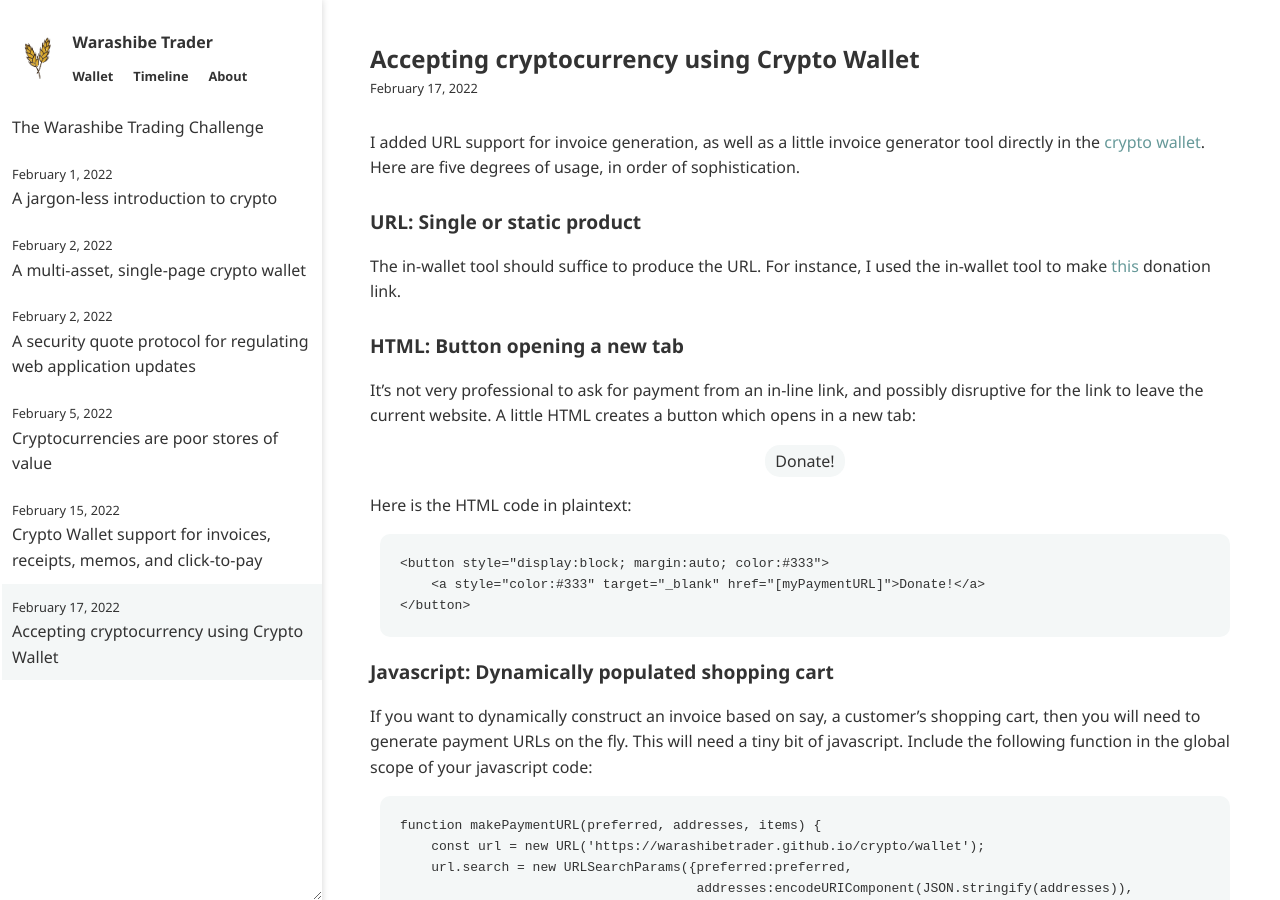
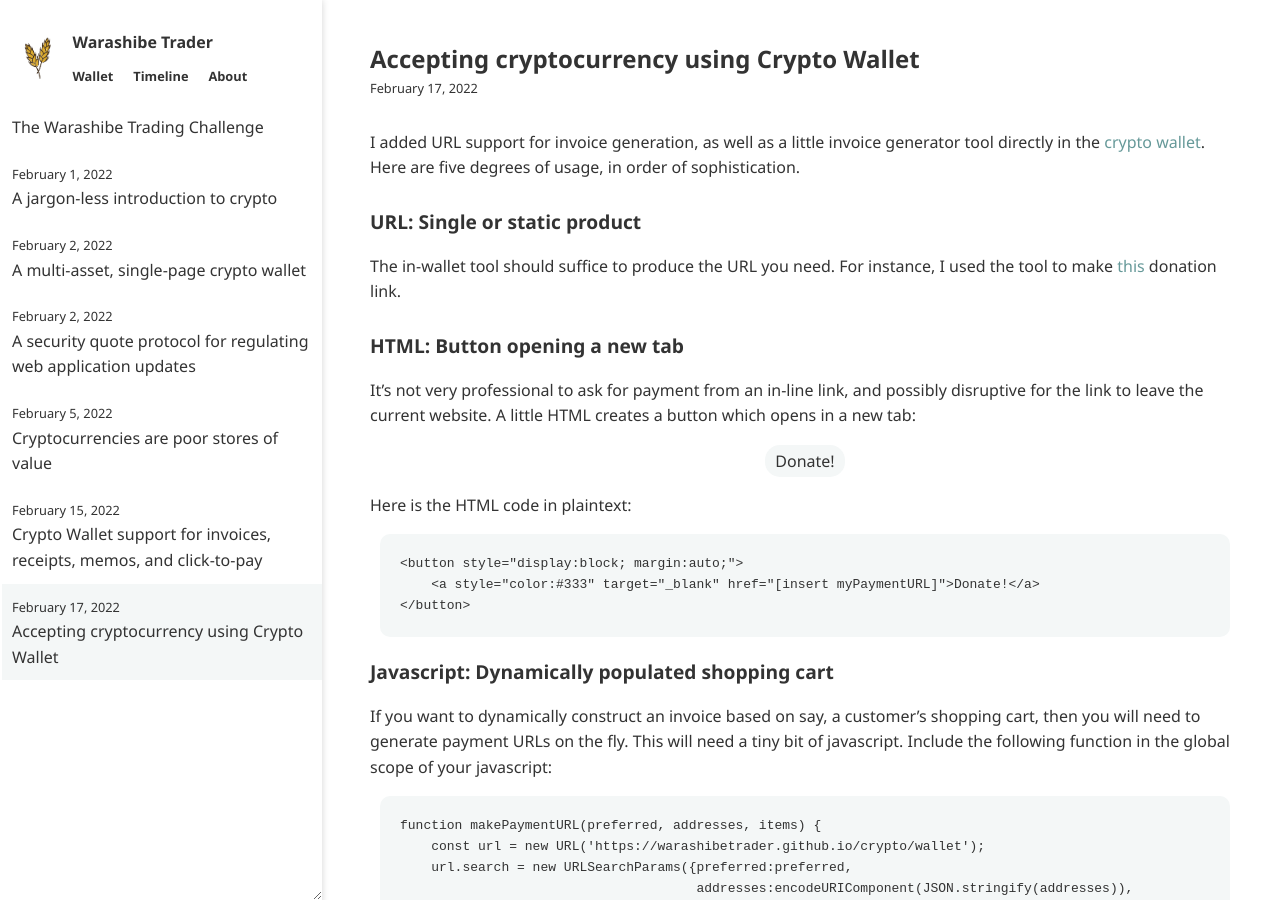
Before and after one commit to warashibetrader/warashibetrader.github.io, a Jekyll site: the page built from _posts/2022-02-17-invoices.md, in a window 1280 px wide and 900 px high. Built offline with Jekyll 4.4.1, drawn with Linux system fonts in a browser that asks for light colours.

Commit message:
Update 2022-02-17-invoices.md

```diff
--- a/_posts/2022-02-17-invoices.md
+++ b/_posts/2022-02-17-invoices.md
@@ -6,7 +6,7 @@ I added URL support for invoice generation, as well as a little invoice generato
 
 ### URL: Single or static product
 
-The in-wallet tool should suffice to produce the URL. For instance, I used the in-wallet tool to make [this](https://warashibetrader.github.io/crypto/wallet?preferred=XNO&addresses=%257B%2522XNO%2522%253A%2522nano_1gpquwssoy8491ajmxp9cxjb3o38imcxidissob7cxc38o6h6r4d8gg639b7%2522%257D&items=%255B%257B%2522item%2522%253A%2522Donation%2520to%2520the%2520developer%2522%252C%2522XNO%2522%253A%25221%2522%257D%252C%257B%2522item%2522%253A%2522A%2520memo%2522%252C%2522XNO%2522%253A%2522%2522%257D%255D) donation link.
+The in-wallet tool should suffice to produce the URL you need. For instance, I used the tool to make [this](https://warashibetrader.github.io/crypto/wallet?preferred=XNO&addresses=%257B%2522XNO%2522%253A%2522nano_1gpquwssoy8491ajmxp9cxjb3o38imcxidissob7cxc38o6h6r4d8gg639b7%2522%257D&items=%255B%257B%2522item%2522%253A%2522Donation%2520to%2520the%2520developer%2522%252C%2522XNO%2522%253A%25221%2522%257D%252C%257B%2522item%2522%253A%2522A%2520memo%2522%252C%2522XNO%2522%253A%2522%2522%257D%255D) donation link.
 
 
 
@@ -19,14 +19,14 @@ It's not very professional to ask for payment from an in-line link, and possibly
 
 Here is the HTML code in plaintext:
 
-    <button style="display:block; margin:auto; color:#333">
-        <a style="color:#333" target="_blank" href="[myPaymentURL]">Donate!</a>
+    <button style="display:block; margin:auto;">
+        <a style="color:#333" target="_blank" href="[insert myPaymentURL]">Donate!</a>
     </button>
 
 
 ### Javascript: Dynamically populated shopping cart
 
-If you want to dynamically construct an invoice based on say, a customer's shopping cart, then you will need to generate payment URLs on the fly. This will need a tiny bit of javascript. Include the following function in the global scope of your javascript code:
+If you want to dynamically construct an invoice based on say, a customer's shopping cart, then you will need to generate payment URLs on the fly. This will need a tiny bit of javascript. Include the following function in the global scope of your javascript:
 
     function makePaymentURL(preferred, addresses, items) {
         const url = new URL('https://warashibetrader.github.io/crypto/wallet');
@@ -42,7 +42,7 @@ The makePaymentURL function returns the URL based on the arguments. An example:
 	let addresses = {XNO: "nano_1gpquwssoy8491ajmxp9cxjb3o38imcxidissob7cxc38o6h6r4d8gg639b7"};
 	let items = [{item:"Donation to the developer", XNO:"1"}, {item:"A memo"}];
 
-    let myPaymentURL = makePaymentURL(preferred, addresses, items);
+	let myPaymentURL = makePaymentURL(preferred, addresses, items);
 
 
 ### More Javascript: Listening for confirmation
```
